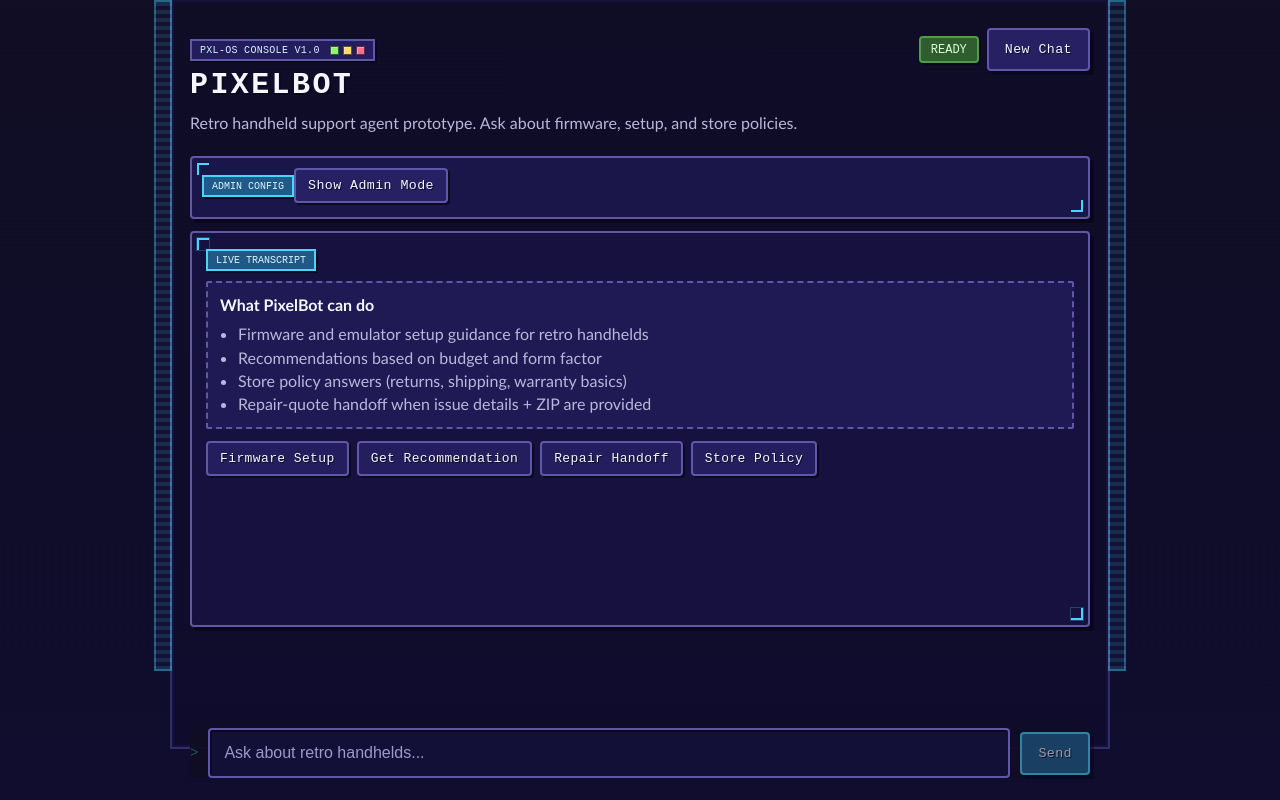
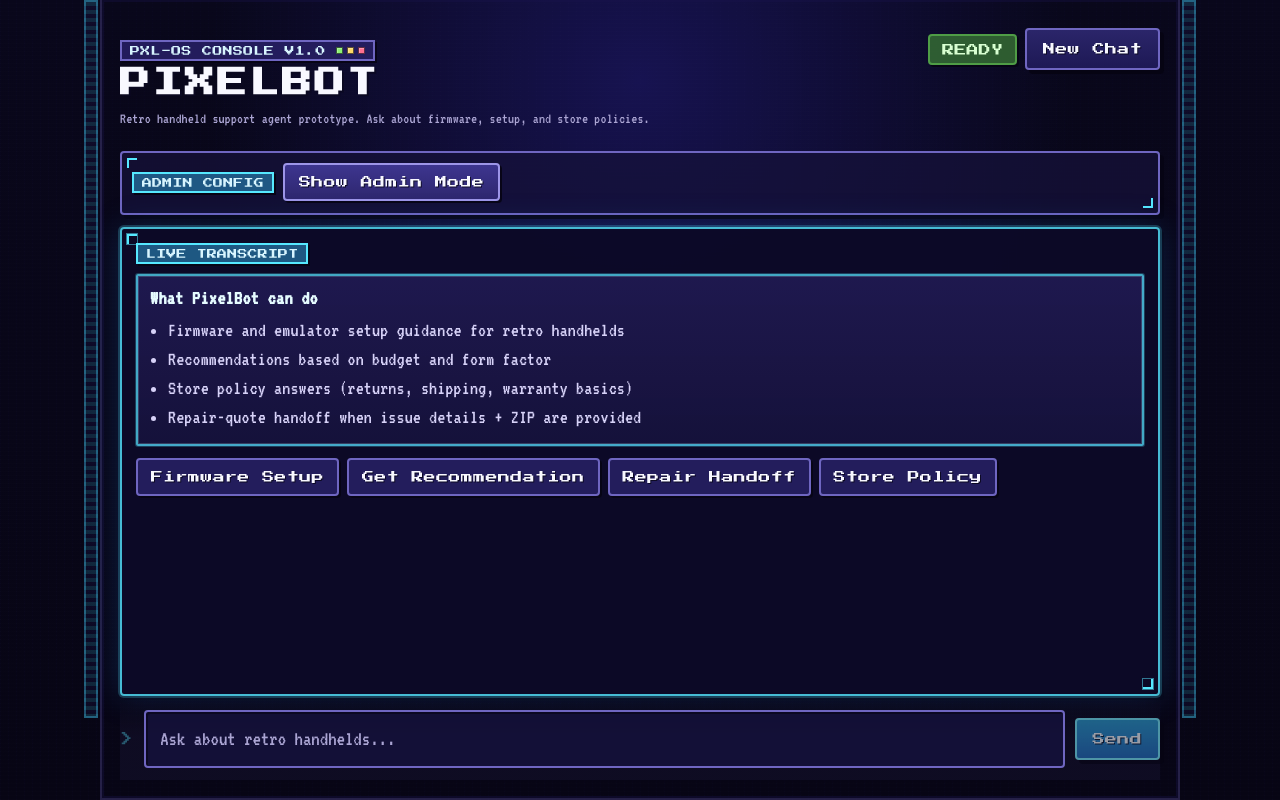
Before and after one commit to b0yu-li/pixel-bot, a Next.js app: page / in a window 1280 px wide. Built offline with nearby package versions, Linux system fonts and the light colour scheme.

Commit message:
style: update global styles for improved UI consistency and aesthetics; enhance button styles and typography for better user experience

```diff
--- a/app/globals.css
+++ b/app/globals.css
@@ -1,34 +1,53 @@
+@import url("https://fonts.googleapis.com/css2?family=Press+Start+2P&family=VT323&display=swap");
+
 :root {
   color-scheme: dark;
-  --bg: #100d24;
-  --bg-alt: #16113a;
-  --panel: #1f1952;
-  --panel-alt: #272063;
-  --text: #f6f6ff;
-  --muted: #bcb7da;
-  --border: #5f57a8;
-  --accent: #45d5ff;
-  --accent-strong: #26b4e7;
+  --bg: #09071b;
+  --bg-alt: #100d2a;
+  --panel: #171244;
+  --panel-alt: #1f1a58;
+  --text: #f8f8ff;
+  --muted: #aba5d3;
+  --border: #6f66c1;
+  --accent: #56e8ff;
+  --accent-strong: #2bc7f1;
   --success: #8df173;
   --warn: #ffd966;
   --error: #ff6f91;
-  --pixel-shadow: 4px 4px 0 rgba(10, 8, 26, 0.85);
-  --pixel-shadow-sm: 2px 2px 0 rgba(10, 8, 26, 0.85);
+  --pixel-shadow: 4px 4px 0 rgba(7, 5, 20, 0.92);
+  --pixel-shadow-sm: 2px 2px 0 rgba(7, 5, 20, 0.9);
+  --font-ui: "Press Start 2P", "VT323", "Courier New", monospace;
+  --font-body: "VT323", "Trebuchet MS", "Verdana", "Tahoma", Arial, sans-serif;
+  --fs-label: 11px;
+  --fs-button: 12px;
+  --fs-body: 22px;
+  --fs-input: 21px;
+  --fs-subtitle: 15px;
+  --focus-ring: 0 0 0 2px rgba(86, 232, 255, 0.32), 0 0 0 4px rgba(15, 11, 42, 0.96);
 }
 
 html,
 body {
   height: 100%;
+  overflow-x: hidden;
+}
+
+*,
+*::before,
+*::after {
+  box-sizing: border-box;
 }
 
 body {
   margin: 0;
-  font-family: "Trebuchet MS", "Verdana", "Tahoma", Arial, sans-serif;
+  font-family: var(--font-body);
   background:
-    linear-gradient(180deg, var(--bg) 0%, #0f0c2d 100%);
+    radial-gradient(circle at 50% 10%, #1b1660 0%, rgba(27, 22, 96, 0) 45%),
+    linear-gradient(180deg, var(--bg) 0%, #070514 100%);
   color: var(--text);
   min-height: 100%;
   position: relative;
+  letter-spacing: 0.01em;
 }
 
 body::before {
@@ -56,15 +75,18 @@ body::before {
 }
 
 .container {
-  max-width: 900px;
+  width: min(1080px, calc(100vw - 24px));
   margin: 0 auto;
-  padding: 28px 18px 120px 18px;
+  padding: 28px 18px 18px;
   position: relative;
   z-index: 1;
-  border: 2px solid rgba(96, 87, 168, 0.45);
+  border: 2px solid rgba(96, 87, 168, 0.34);
   border-top: 0;
-  background: rgba(18, 14, 48, 0.26);
-  box-shadow: inset 0 0 0 2px rgba(34, 27, 89, 0.4);
+  background: rgba(11, 9, 31, 0.22);
+  box-shadow: inset 0 0 0 2px rgba(28, 22, 76, 0.34);
+  min-height: 100dvh;
+  display: flex;
+  flex-direction: column;
 }
 
 .container::before,
@@ -229,15 +251,17 @@ h1 {
 .tagline {
   margin: 10px 0 22px 0;
   color: var(--muted);
+  font-size: var(--fs-subtitle);
   line-height: 1.4;
 }
 
 .statusPill {
   border-radius: 4px;
   border: 2px solid var(--border);
-  padding: 5px 10px 4px;
-  font-size: 12px;
-  font-family: "Press Start 2P", "Courier New", monospace;
+  padding: 8px 12px 7px;
+  font-size: var(--fs-button);
+  line-height: 1;
+  font-family: var(--font-ui);
   color: var(--text);
   text-transform: uppercase;
   transition: color 160ms steps(2), background-color 160ms steps(2), border-color 160ms steps(2),
@@ -277,7 +301,7 @@ h1 {
   border-radius: 4px;
   padding: 10px;
   margin-bottom: 12px;
-  background: rgba(31, 25, 82, 0.82);
+  background: rgba(22, 18, 58, 0.74);
   box-shadow: var(--pixel-shadow);
 }
 
@@ -314,8 +338,13 @@ h1 {
   border: 2px solid var(--border);
   background: var(--panel-alt);
   color: var(--text);
-  padding: 8px 12px;
+  padding: 11px 14px;
+  margin-left: 9px;
   box-shadow: var(--pixel-shadow-sm);
+  font-family: var(--font-ui);
+  font-size: var(--fs-button);
+  line-height: 1;
+  letter-spacing: 0.03em;
 }
 
 .adminContent {
@@ -348,15 +377,19 @@ h1 {
 
 .chat {
   position: relative;
-  border: 2px solid var(--border);
+  border: 2px solid rgba(86, 232, 255, 0.8);
   border-radius: 4px;
-  background: rgba(24, 19, 66, 0.92);
+  background: rgba(13, 10, 40, 0.97);
   padding: 14px 14px 18px;
   min-height: 360px;
-  max-height: 58vh;
+  max-height: none;
+  flex: 1 1 auto;
   overflow-y: auto;
   user-select: none;
-  box-shadow: var(--pixel-shadow);
+  box-shadow:
+    0 0 0 2px rgba(86, 232, 255, 0.22),
+    0 0 32px rgba(30, 103, 192, 0.28),
+    var(--pixel-shadow);
 }
 
 .chat::selection,
@@ -366,11 +399,11 @@ h1 {
 }
 
 .chat::before {
-  box-shadow: 0 0 0 1px rgba(69, 213, 255, 0.25);
+  box-shadow: 0 0 0 1px rgba(86, 232, 255, 0.5);
 }
 
 .chat::after {
-  box-shadow: 0 0 0 1px rgba(69, 213, 255, 0.25);
+  box-shadow: 0 0 0 1px rgba(86, 232, 255, 0.5);
 }
 
 .panelLabel {
@@ -393,23 +426,30 @@ h1 {
 }
 
 .emptyState {
-  border: 2px dashed var(--border);
+  border: 2px solid rgba(86, 232, 255, 0.7);
   border-radius: 2px;
   padding: 12px;
   margin-bottom: 12px;
-  background: rgba(39, 32, 99, 0.6);
+  background:
+    linear-gradient(180deg, rgba(36, 30, 90, 0.78) 0%, rgba(23, 19, 62, 0.86) 100%);
+  box-shadow:
+    inset 0 0 0 1px rgba(183, 243, 255, 0.2),
+    0 0 0 1px rgba(86, 232, 255, 0.24);
 }
 
 .emptyState h2 {
   margin: 0 0 8px 0;
-  font-size: 16px;
+  font-size: 20px;
+  color: #e5fbff;
+  letter-spacing: 0.02em;
 }
 
 .emptyState ul {
   margin: 0;
   padding-left: 18px;
-  color: var(--muted);
+  color: #d7d2f8;
   line-height: 1.45;
+  font-size: 20px;
 }
 
 .starterChips {
@@ -450,7 +490,7 @@ h1 {
   width: 86px;
   flex: 0 0 auto;
   color: var(--muted);
-  font-size: 13px;
+  font-size: var(--fs-button);
   padding-top: 0;
   display: flex;
   align-items: center;
@@ -458,6 +498,7 @@ h1 {
 }
 
 .roleName {
+  font-size: var(--fs-subtitle);
   line-height: 1.2;
   padding-top: 0;
 }
@@ -493,7 +534,7 @@ h1 {
   white-space: normal;
   word-break: break-word;
   line-height: 1.5;
-  font-size: 16px;
+  font-size: var(--fs-body);
   user-select: text;
   text-shadow: 1px 1px 0 rgba(9, 7, 27, 0.65);
 }
@@ -584,14 +625,16 @@ h1 {
 }
 
 .composerDock {
-  position: fixed;
-  left: 50%;
-  bottom: max(22px, env(safe-area-inset-bottom));
-  transform: translateX(-50%);
-  width: min(900px, calc(100vw - 36px));
+  position: sticky;
+  left: 0;
+  bottom: 0;
+  transform: none;
+  width: 100%;
   z-index: 30;
   padding-top: 14px;
-  background: linear-gradient(180deg, rgba(16, 13, 36, 0) 0%, rgba(16, 13, 36, 0.92) 38%);
+  margin-top: auto;
+  padding-bottom: max(12px, env(safe-area-inset-bottom));
+  background: linear-gradient(180deg, rgba(16, 13, 36, 0) 0%, rgba(16, 13, 36, 0.9) 48%);
 }
 
 .composer {
@@ -605,7 +648,7 @@ h1 {
 }
 
 .inputPrompt {
-  font-family: "Press Start 2P", "Courier New", monospace;
+  font-family: var(--font-ui);
   color: var(--accent);
   font-size: 14px;
   text-shadow: 1px 1px 0 rgba(9, 7, 27, 0.75);
@@ -618,16 +661,18 @@ input[type="text"] {
   border: 2px solid var(--border);
   background: rgba(20, 16, 56, 0.95);
   color: var(--text);
-  font-size: 16px;
+  font-family: var(--font-body);
+  font-size: var(--fs-input);
   line-height: 1.35;
-  padding: 12px 14px;
+  padding: 13px 14px;
   outline: none;
   box-shadow: inset 2px 2px 0 rgba(9, 6, 27, 0.7);
 }
 
 input[type="text"]::placeholder {
-  color: #9f98cd;
-  font-size: 16px;
+  color: var(--muted);
+  font-family: var(--font-body);
+  font-size: var(--fs-input);
 }
 
 button {
@@ -636,13 +681,22 @@ button {
   border: 2px solid var(--accent);
   background: rgba(35, 105, 151, 0.92);
   color: var(--text);
-  padding: 12px 16px;
+  padding: 13px 16px;
   cursor: pointer;
   box-shadow: var(--pixel-shadow);
   transition: transform 90ms steps(2), box-shadow 90ms steps(2), filter 90ms steps(2);
-  font-family: "Press Start 2P", "Courier New", monospace;
+  font-family: var(--font-ui);
+  font-size: var(--fs-button);
+  line-height: 1;
   letter-spacing: 0.03em;
   text-shadow: 1px 1px 0 rgba(8, 6, 23, 0.8);
+}
+
+button:focus-visible,
+input[type="text"]:focus-visible,
+textarea:focus-visible {
+  outline: none;
+  box-shadow: var(--focus-ring);
 }
 
 button:hover:not(:disabled) {
@@ -654,9 +708,24 @@ button:active:not(:disabled) {
   box-shadow: 2px 2px 0 rgba(10, 8, 26, 0.85);
 }
 
+.primaryButton {
+  border-color: #7af1ff;
+  background: linear-gradient(180deg, #2b9fd0 0%, #226fbe 100%);
+  color: #f6fdff;
+}
+
+.primaryButton:hover:not(:disabled) {
+  filter: brightness(1.12) saturate(1.15);
+}
+
+.secondaryButton {
+  border-color: #9d95e8;
+  background: linear-gradient(180deg, #3d358f 0%, #2e276f 100%);
+}
+
 .ghostButton {
   border: 2px solid var(--border);
-  background: var(--panel-alt);
+  background: linear-gradient(180deg, rgba(45, 39, 110, 0.95) 0%, rgba(31, 26, 88, 0.95) 100%);
 }
 
 .chip {
@@ -664,8 +733,10 @@ button:active:not(:disabled) {
   border-radius: 4px;
   background: rgba(39, 32, 99, 0.88);
   color: var(--text);
-  padding: 8px 12px;
-  font-size: 13px;
+  padding: 11px 13px;
+  font-size: var(--fs-button);
+  line-height: 1;
+  font-family: var(--font-ui);
   box-shadow: var(--pixel-shadow-sm);
 }
 
@@ -704,10 +775,11 @@ button:disabled {
 .error {
   margin-top: 10px;
   color: #ffc7d7;
+  font-size: var(--fs-subtitle);
 }
 
 .pixelTitle {
-  font-family: "Press Start 2P", "Courier New", monospace;
+  font-family: var(--font-ui);
   text-transform: uppercase;
   text-shadow: 2px 2px 0 rgba(12, 9, 34, 0.95);
 }
@@ -833,7 +905,9 @@ button:disabled {
 
 @media (max-width: 700px) {
   .container {
-    padding: 16px 12px 112px 12px;
+    width: 100%;
+    min-height: 100dvh;
+    padding: 16px 12px 12px;
     border-left: 0;
     border-right: 0;
     box-shadow: none;
@@ -878,12 +952,11 @@ button:disabled {
   }
 
   .content {
-    font-size: 15px;
+    font-size: 19px;
   }
 
   .chat {
-    min-height: 320px;
-    max-height: 56vh;
+    min-height: 300px;
     padding: 10px;
   }
 
@@ -892,15 +965,28 @@ button:disabled {
   }
 
   .composerDock {
-    width: calc(100vw - 24px);
-    bottom: max(8px, env(safe-area-inset-bottom));
+    width: 100%;
+    left: 0;
+    bottom: 0;
     padding-top: 10px;
+    padding-bottom: max(8px, env(safe-area-inset-bottom));
+    background: rgba(12, 10, 31, 0.92);
   }
 
   button,
   .chip {
+    padding: 11px 12px;
+    font-size: 11px;
+  }
+
+  .adminToggle {
+    font-size: 11px;
     padding: 10px 12px;
-    font-size: 12px;
+  }
+
+  .statusPill {
+    font-size: 11px;
+    padding: 7px 10px 6px;
   }
 }
 
--- a/app/page.tsx
+++ b/app/page.tsx
@@ -216,7 +216,7 @@ export default function Page() {
         <div className="panelLabel">Admin Config</div>
         <button
           type="button"
-          className="adminToggle"
+          className="adminToggle secondaryButton"
           onClick={() => setAdminOpen((v) => !v)}
           aria-expanded={adminOpen}
           aria-controls="admin-config-content"
@@ -417,7 +417,11 @@ export default function Page() {
             name="input"
             aria-label="Chat input"
           />
-          <button type="submit" disabled={isLoading || !input.trim()}>
+          <button
+            type="submit"
+            className="primaryButton"
+            disabled={isLoading || !input.trim()}
+          >
             {isLoading ? (
               <span className="buttonLoading">
                 <span className="spinner" />
```
